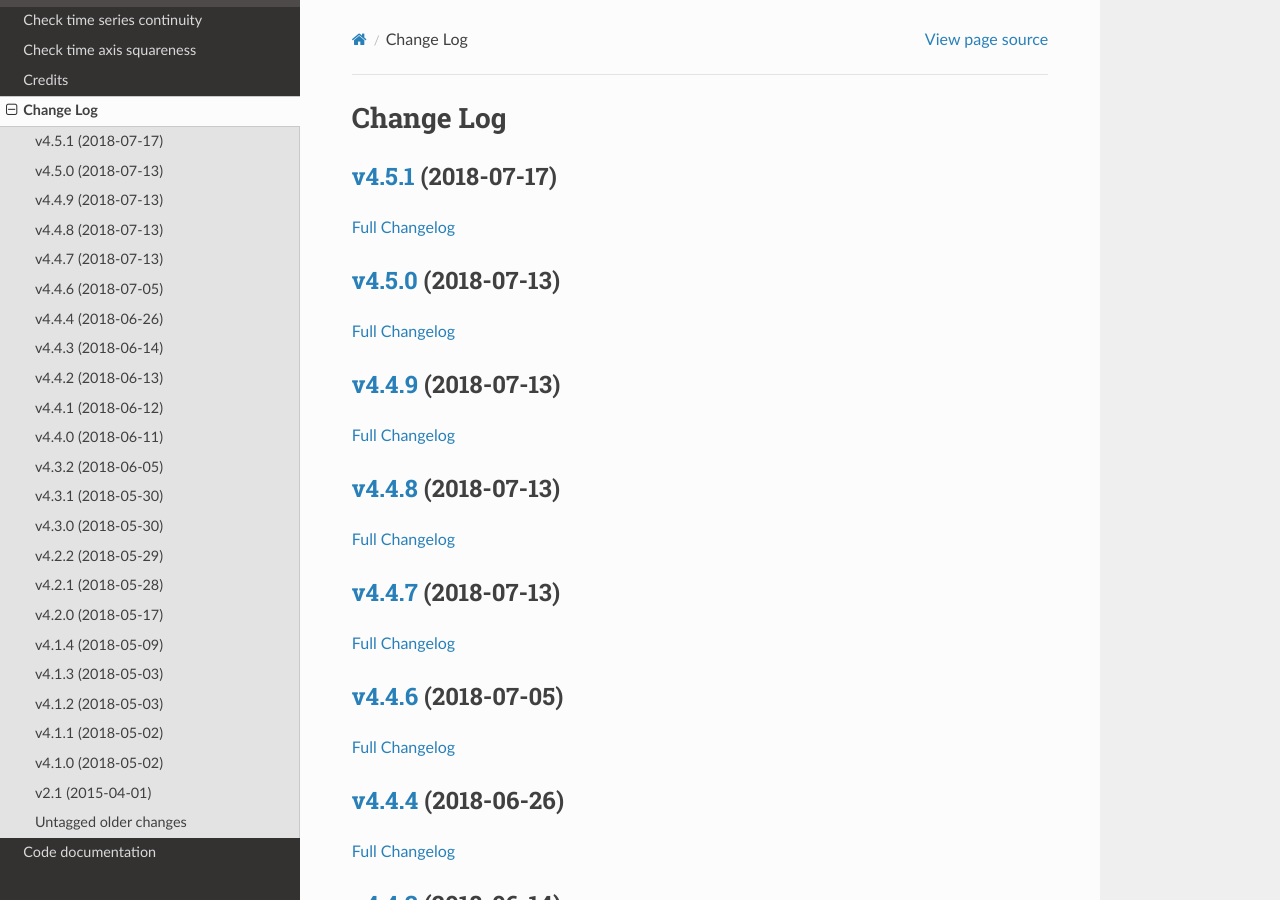
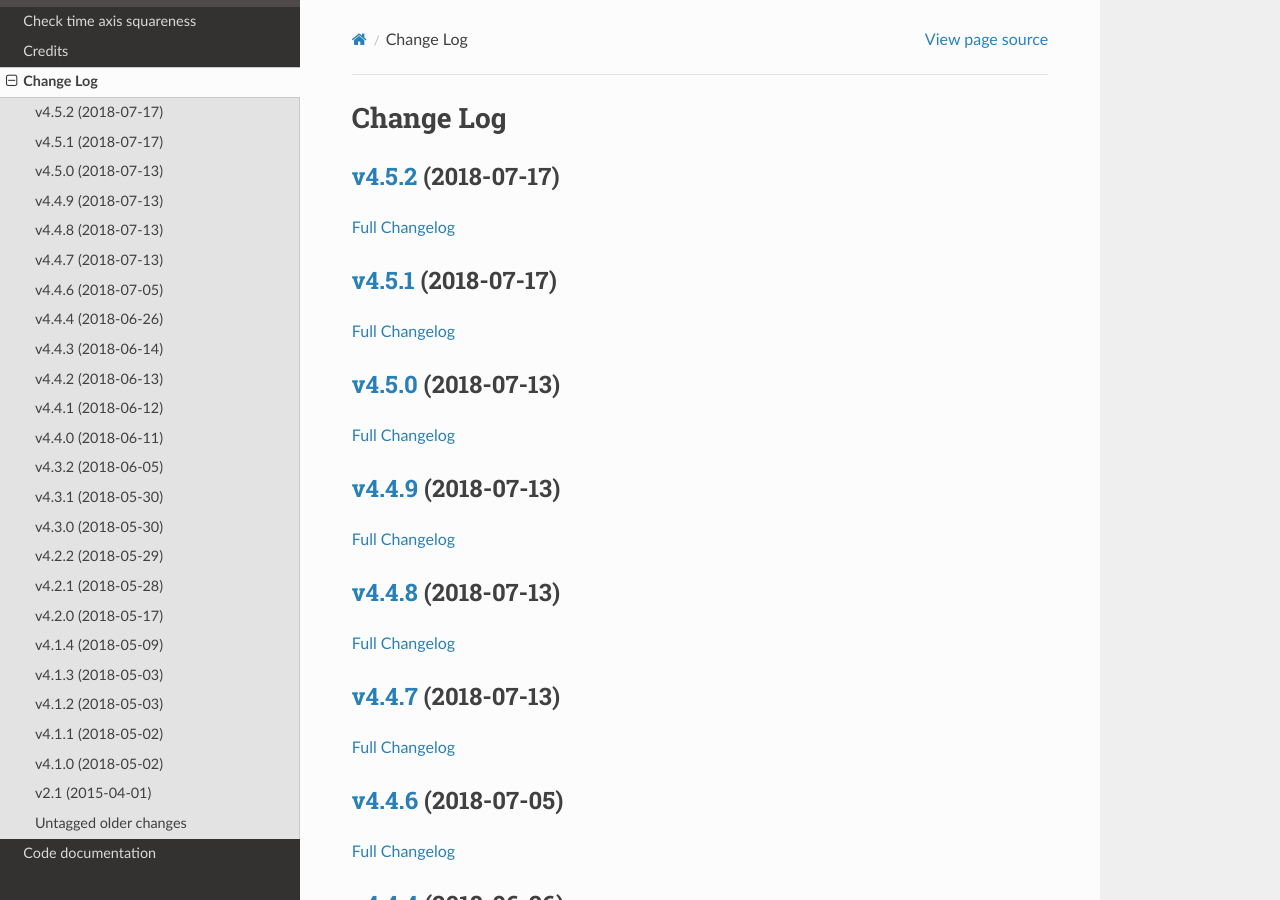
Before and after one commit to ESPRI-Mod/nctime, a Sphinx documentation site: the page built from docs/log.rst, in a window 1280 px wide and 900 px high. Built offline with Sphinx 7.4.7 and the Read the Docs theme 2.0.0, drawn with Linux system fonts in a browser that asks for light colours; pages that are not in the unit, such as notebooks, are missing from menus; the version number could not be read and is left out.

Commit message:
Bump version

```diff
--- a/docs/log.rst
+++ b/docs/log.rst
@@ -3,6 +3,12 @@
 
 Change Log
 ==========
+
+`v4.5.2 <https://github.com/Prodiguer/nctime/tree/v4.5.2>`__ (2018-07-17)
+-------------------------------------------------------------------------
+
+`Full
+Changelog <https://github.com/Prodiguer/nctime/compare/v4.5.1...v4.5.2>`__
 
 `v4.5.1 <https://github.com/Prodiguer/nctime/tree/v4.5.1>`__ (2018-07-17)
 -------------------------------------------------------------------------
```
Also changed, not shown: 1 other file.
